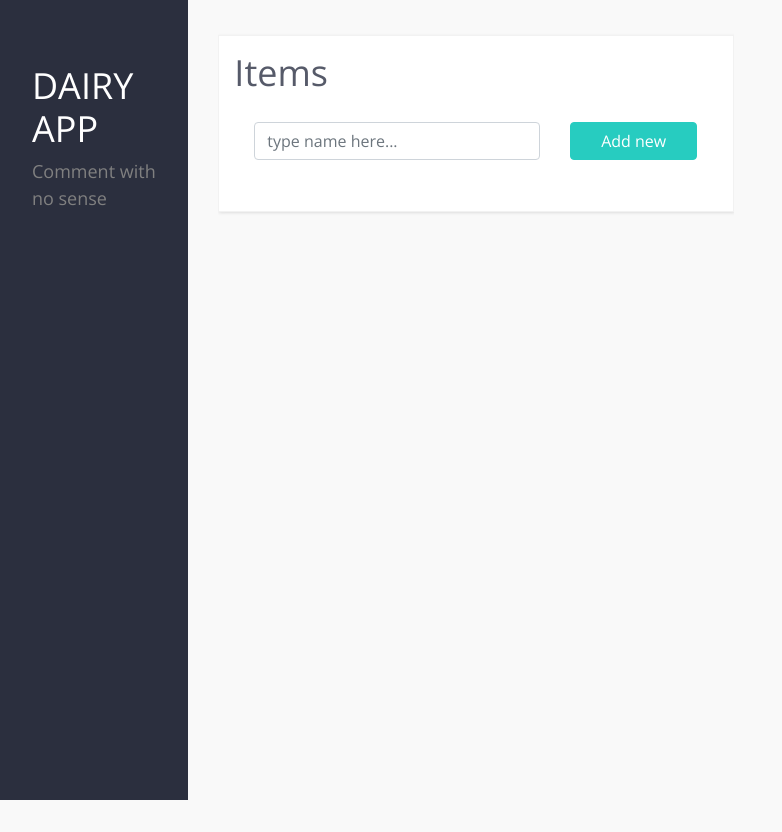
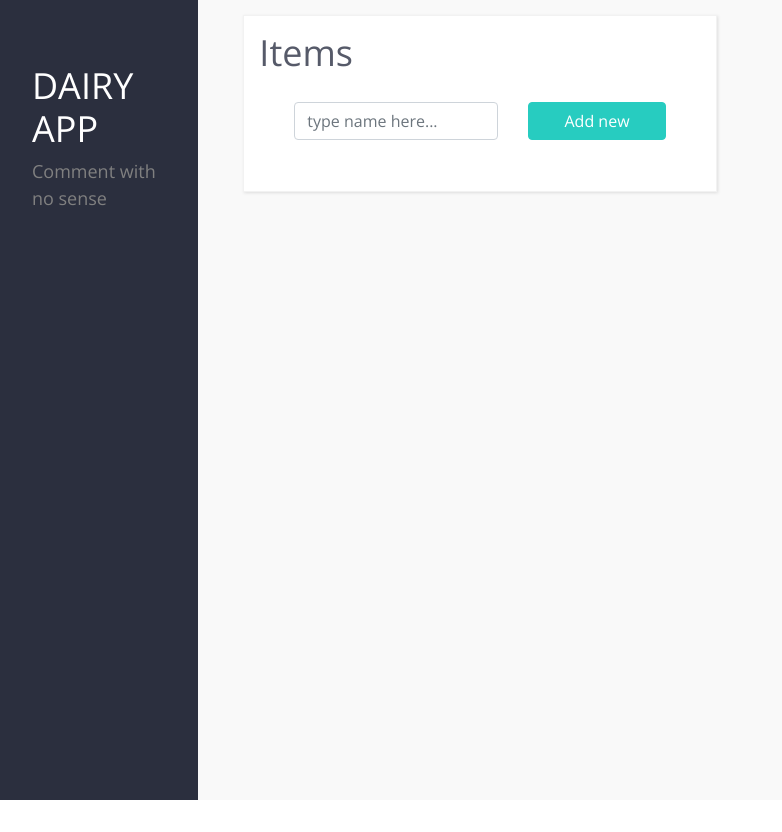
Before and after one commit to Legys/empeek-test, a React (Create React App) app: page / in a window 1280 px wide. Shown: the whole page, without its empty margins (0-782 px from the left). After the commit the page ends 800 px from the top, so only its background shows below. Built offline with nearby package versions, Linux system fonts and the light colour scheme.

Commit message:
Fix all styles and layout.

```diff
--- a/src/components/main/Aside/styles.ts
+++ b/src/components/main/Aside/styles.ts
@@ -3,6 +3,7 @@ import { Jumbotron } from "reactstrap";
 
 export const STJumbotron = styled(Jumbotron)`
   &&& {
+    margin-bottom: 0;
     background-color: #2b2f3e;
     height: 100vh;
     border-radius: 0;
--- a/src/components/main/Comments/CommentInput/index.tsx
+++ b/src/components/main/Comments/CommentInput/index.tsx
@@ -1,5 +1,13 @@
 import * as React from "react";
-import { FormGroup, Input, Form, Row, Col, FormFeedback } from "reactstrap";
+import {
+  FormGroup,
+  Input,
+  Form,
+  Row,
+  Col,
+  FormFeedback,
+  Container
+} from "reactstrap";
 import UserAvatar from "src/components/ui/UserAvatar";
 
 interface IState {
@@ -55,11 +63,12 @@ class CommentInput extends React.Component<IProps, IState> {
   render() {
     return (
       <Form>
+        <Container>
           <Row>
-          <Col sm={2}>
+            <Col xs={2}>
               <UserAvatar />
             </Col>
-          <Col sm={10}>
+            <Col xs={10}>
               <FormGroup>
                 <Input
                   autoFocus
@@ -79,6 +88,7 @@ class CommentInput extends React.Component<IProps, IState> {
               </FormGroup>
             </Col>
           </Row>
+        </Container>
       </Form>
     );
   }
--- a/src/components/main/Comments/CommentsList/CommentItem/index.tsx
+++ b/src/components/main/Comments/CommentsList/CommentItem/index.tsx
@@ -2,7 +2,7 @@ import * as React from "react";
 import ListGroupItem from "reactstrap/lib/ListGroupItem";
 import { IComment } from "../../types";
 import UserAvatar from "src/components/ui/UserAvatar";
-import { Row, Col } from "reactstrap";
+import { Row, Col, Container } from "reactstrap";
 import { STGroupItem } from "./styles";
 interface IProps {
   item: IComment;
@@ -10,11 +10,12 @@ interface IProps {
 
 const CommentItem = (props: IProps) => (
   <STGroupItem>
+    <Container>
       <Row>
-      <Col sm={2}>
+        <Col xs={2}>
           <UserAvatar />
         </Col>
-      <Col sm={10}>
+        <Col xs={10}>
           {props.item.text.split("\n").map((item, key) => (
             <span key={key}>
               {item}
@@ -23,6 +24,7 @@ const CommentItem = (props: IProps) => (
           ))}
         </Col>
       </Row>
+    </Container>
   </STGroupItem>
 );
 
--- a/src/components/main/Notes/NoteInput/index.tsx
+++ b/src/components/main/Notes/NoteInput/index.tsx
@@ -1,5 +1,5 @@
 import * as React from "react";
-import { Form, FormGroup, Input, Button, Row, Col } from "reactstrap";
+import { Form, FormGroup, Input, Row, Col, Container } from "reactstrap";
 import { STButton, STButtonText } from "./styles";
 import * as uuid from "uuid";
 import { INote } from "../types";
@@ -49,8 +49,9 @@ class NoteInput extends React.Component<IProps, IState> {
   render() {
     return (
       <Form onSubmit={this.handleSubmit}>
+        <Container>
           <Row>
-          <Col sm={8}>
+            <Col xs={12} sm={8} md={7}>
               <FormGroup>
                 <Input
                   invalid={!this.state.isValid}
@@ -67,16 +68,18 @@ class NoteInput extends React.Component<IProps, IState> {
                 )}
               </FormGroup>
             </Col>
-          <Col sm={4}>
+            <Col xs={12} sm={4} md={5}>
               <STButton
                 color="primary"
                 type="submit"
+                block
                 disabled={!this.state.isValid}
               >
                 <STButtonText>Add new</STButtonText>
               </STButton>
             </Col>
           </Row>
+        </Container>
       </Form>
     );
   }
--- a/src/components/main/Notes/NoteInput/styles.ts
+++ b/src/components/main/Notes/NoteInput/styles.ts
@@ -8,6 +8,4 @@ export const STButton = styled(Button)`
   }
 `;
 
-export const STButtonText = styled.span`
-  padding: 8px 18px;
-`;
+export const STButtonText = styled.span``;
--- a/src/components/main/index.tsx
+++ b/src/components/main/index.tsx
@@ -1,6 +1,6 @@
 import * as React from "react";
 
-import { Col, Row } from "reactstrap";
+import { Container, Col, Row } from "reactstrap";
 
 import Aside from "src/components/main/Aside";
 import Comments from "src/components/main/Comments";
@@ -124,10 +124,12 @@ class MainPageContainer extends React.Component<any, IState> {
 
     return (
       <STPageWrapper>
-        <Col sm={2}>
+        <Container fluid>
+          <Row>
+            <Col lg={2} className="d-none d-lg-block pl-0">
               <Aside />
             </Col>
-        <Col sm={5}>
+            <Col xs={12} md={6} lg={5}>
               <Notes
                 onNoteSelect={this.onNoteSelect}
                 onNoteAdd={this.handleNoteAdd}
@@ -136,7 +138,7 @@ class MainPageContainer extends React.Component<any, IState> {
                 selectedNoteId={selectedId}
               />
             </Col>
-        <Col sm={4}>
+            <Col xs={12} md={6} lg={5}>
               {this.state.selectedNote && (
                 <Comments
                   selectedNoteNumber={selectedNoteNumber}
@@ -145,6 +147,9 @@ class MainPageContainer extends React.Component<any, IState> {
                 />
               )}
             </Col>
+          </Row>
+        </Container>
+
         {this.state.showModal && (
           <DeleteModal
             onModalDone={this.handleConfirmDeletion}
--- a/src/components/main/styles.ts
+++ b/src/components/main/styles.ts
@@ -1,6 +1,5 @@
 import styled from "styled-components";
-import { Row } from "reactstrap";
 
-export const STPageWrapper = styled(Row)`
+export const STPageWrapper = styled.div`
   background-color: #f9f9f9;
 `;
--- a/src/components/ui/CardWrapper/styles.ts
+++ b/src/components/ui/CardWrapper/styles.ts
@@ -10,6 +10,7 @@ export const STCard = styled.div`
   border: 1px solid #f2f2f2;
 
   padding: 15px;
+  margin: 15px;
 `;
 
 export const STCardTitle = styled.h5`
```
Lines whose indentation alone changed are shown as unchanged.
